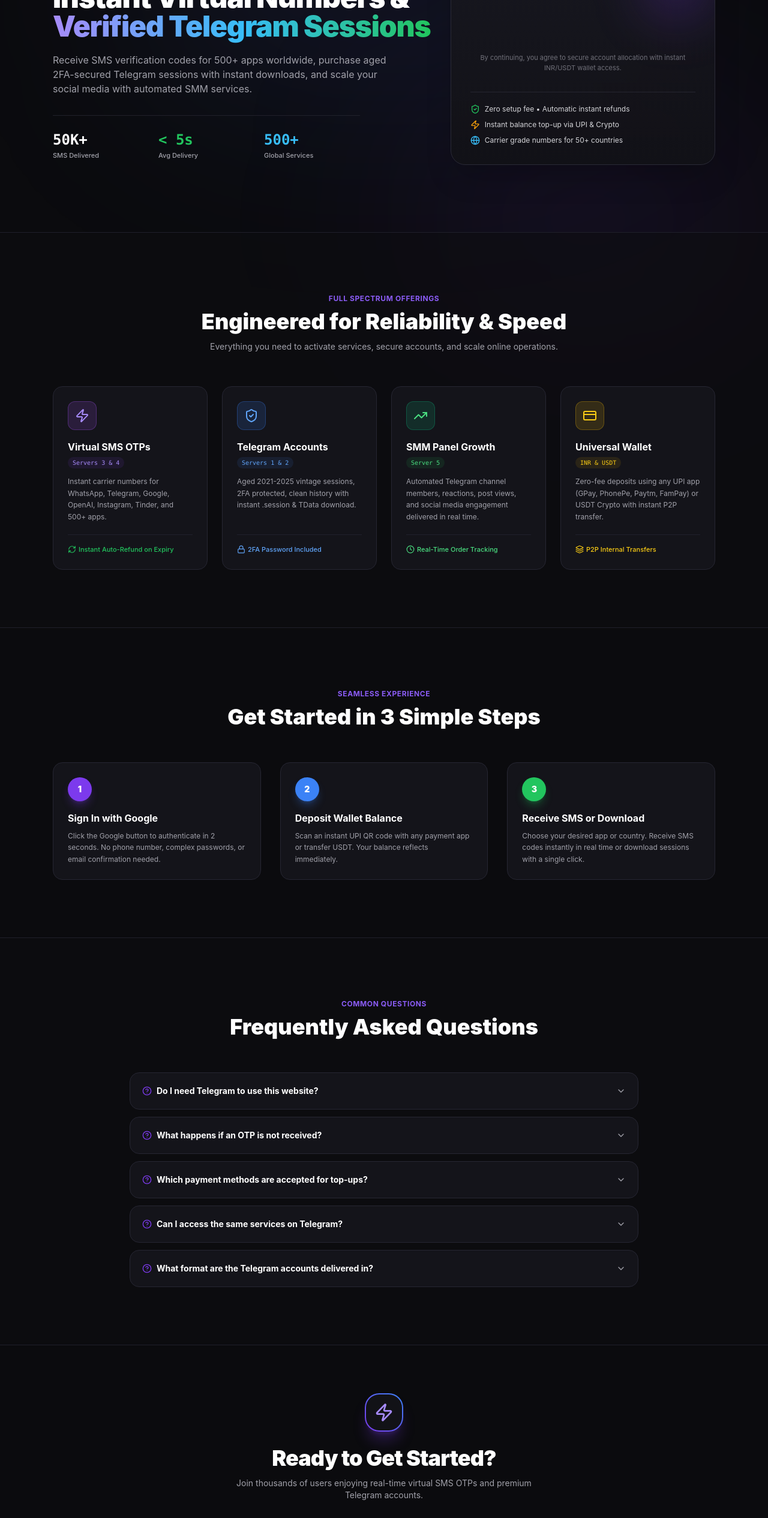
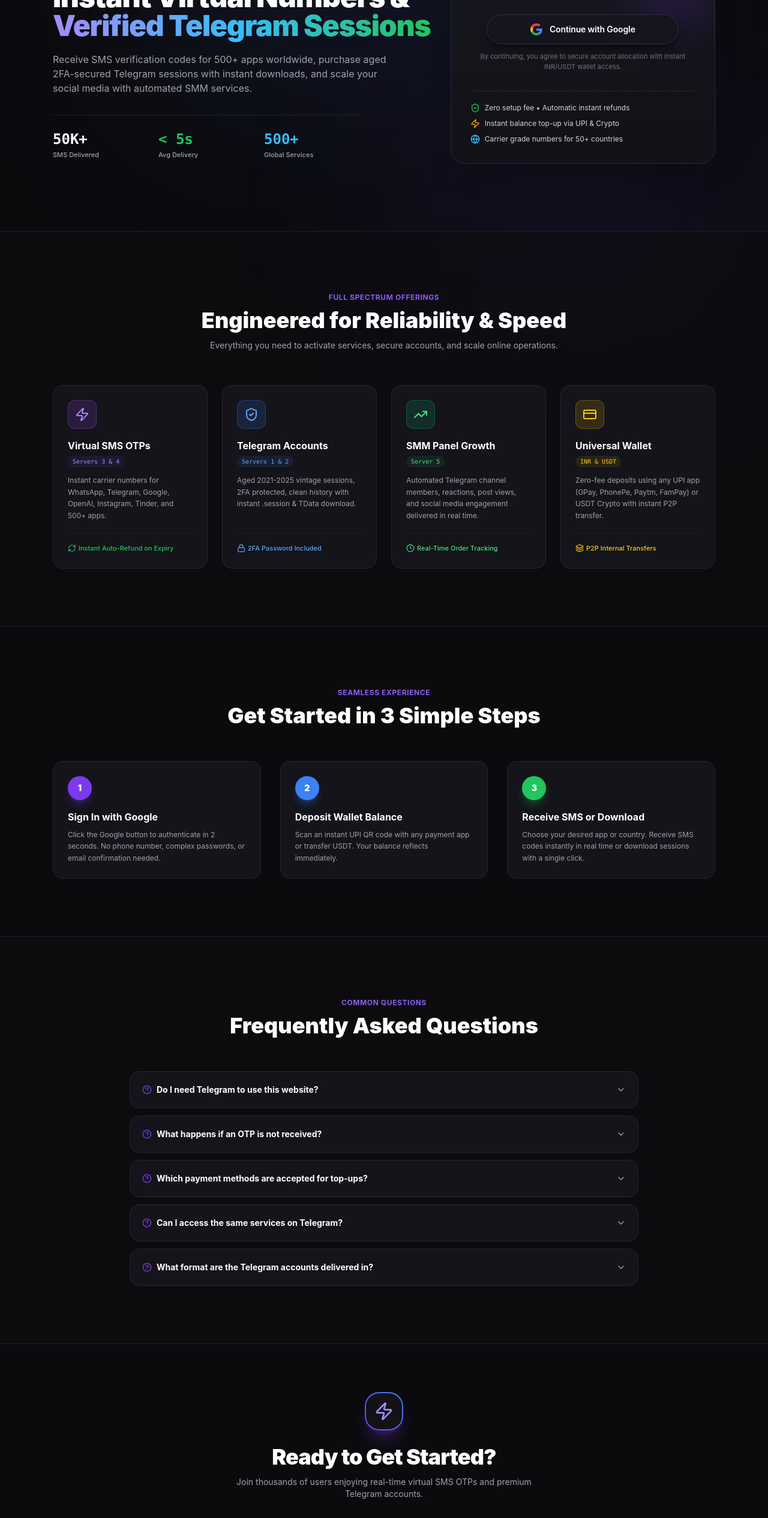
Before and after one commit to ClientCommunity/DaemonMiniapp, a React (Vite) app: page / in a window 1280 px wide. Shown: the part 234-2765 px from the top of the page at 60% size. Built offline with nearby package versions, Linux system fonts and the light colour scheme; no server answers.

Commit message:
fix(ui): implement premium custom dark Google button with transparent GSI overlay and elegant inline spinner

```diff
--- a/src/components/landing/LandingPage.tsx
+++ b/src/components/landing/LandingPage.tsx
@@ -109,7 +109,7 @@
               size: 'large',
               text: 'continue_with',
               shape: 'pill',
-              width: 280,
+              width: 320,
               logo_alignment: 'left',
             });
           }
@@ -121,7 +121,7 @@
               size: 'large',
               text: 'signin_with',
               shape: 'pill',
-              width: 280,
+              width: 320,
               logo_alignment: 'left',
             });
           }
@@ -319,19 +319,53 @@
                     </div>
                   )}
 
-                  <div className="flex flex-col items-center gap-4 py-2 relative">
-                    {isLoading && (
-                      <div className="absolute inset-0 bg-[#121217]/90 backdrop-blur-sm z-20 flex flex-col items-center justify-center gap-2 rounded-2xl">
-                        <div className="w-7 h-7 border-2 border-[#7c3aed] border-t-transparent rounded-full animate-spin" />
-                        <span className="text-xs text-[#c4b5fd] font-medium">
-                          Verifying Google credential &amp; loading wallet...
-                        </span>
+                  {/* Primary Custom Dark Google Login Button */}
+                  <div className="py-2 flex flex-col items-center w-full">
+                    <div className="relative w-full max-w-[320px] h-[50px] mx-auto select-none">
+                      {/* Visual Custom Dark Mode Button */}
+                      <div
+                        className={`w-full h-full rounded-full flex items-center justify-center gap-3 px-5 transition-all duration-200 border ${
+                          isLoading
+                            ? 'bg-[#181824] border-[#7c3aed]/60 shadow-lg shadow-[#7c3aed]/20 cursor-wait'
+                            : 'bg-[#151520] hover:bg-[#1d1d2c] border-[#2e2e42] hover:border-[#7c3aed]/60 shadow-lg shadow-black/40 hover:shadow-[#7c3aed]/15 cursor-pointer active:scale-[0.98]'
+                        }`}
+                      >
+                        {isLoading ? (
+                          <div className="flex items-center gap-2.5">
+                            <div className="w-4 h-4 border-2 border-[#a78bfa] border-t-transparent rounded-full animate-spin" />
+                            <span className="text-xs font-semibold text-[#c4b5fd]">
+                              Signing in with Google...
+                            </span>
+                          </div>
+                        ) : (
+                          <div className="flex items-center gap-3">
+                            <svg className="w-5 h-5 flex-shrink-0" viewBox="0 0 24 24">
+                              <path fill="#4285F4" d="M23.745 12.27c0-.7-.06-1.4-.19-2.07H12v4.51h6.6c-.29 1.52-1.14 2.82-2.4 3.68v3.05h3.88c2.27-2.09 3.665-5.17 3.665-9.17z"/>
+                              <path fill="#34A853" d="M12 24c3.24 0 5.95-1.08 7.93-2.91l-3.88-3.05c-1.08.72-2.45 1.16-4.05 1.16-3.12 0-5.77-2.1-6.72-4.93H1.25v3.15C3.26 21.36 7.33 24 12 24z"/>
+                              <path fill="#FBBC05" d="M5.28 14.27c-.25-.72-.38-1.49-.38-2.27s.13-1.55.38-2.27V6.58H1.25C.45 8.18 0 9.99 0 12s.45 3.82 1.25 5.42l4.03-3.15z"/>
+                              <path fill="#EA4335" d="M12 4.75c1.77 0 3.35.61 4.6 1.8l3.42-3.42C17.95 1.19 15.24 0 12 0 7.33 0 3.26 2.64 1.25 6.58l4.03 3.15c.95-2.83 3.6-4.98 6.72-4.98z"/>
+                            </svg>
+                            <span className="text-sm font-semibold text-white tracking-[-0.01em]">
+                              Continue with Google
+                            </span>
+                          </div>
+                        )}
                       </div>
-                    )}
 
-                    <div className="w-full flex justify-center min-h-[44px] overflow-hidden rounded-full" ref={heroGoogleBtnRef} />
+                      {/* Invisible Google GSI Overlay that triggers native Google OAuth popup */}
+                      <div
+                        ref={heroGoogleBtnRef}
+                        className={`absolute inset-0 overflow-hidden rounded-full cursor-pointer z-10 ${
+                          isLoading ? 'pointer-events-none opacity-0' : 'opacity-[0.0001]'
+                        }`}
+                        style={{
+                          transform: 'scale(1.04)',
+                          transformOrigin: 'center',
+                        }}
+                      />
+                    </div>
 
-                    <p className="text-[11px] text-[#71717a] text-center mt-1">
+                    <p className="text-[11px] text-[#71717a] text-center mt-3">
                       By continuing, you agree to secure account allocation with instant INR/USDT wallet access.
                     </p>
                   </div>
@@ -562,7 +596,47 @@
             </p>
 
             <div className="mt-8 flex flex-col items-center gap-4">
-              <div ref={ctaGoogleBtnRef} className="min-h-[46px]" />
+              <div className="relative w-full max-w-[320px] h-[50px] mx-auto select-none">
+                <div
+                  className={`w-full h-full rounded-full flex items-center justify-center gap-3 px-5 transition-all duration-200 border ${
+                    isLoading
+                      ? 'bg-[#181824] border-[#7c3aed]/60 shadow-lg shadow-[#7c3aed]/20 cursor-wait'
+                      : 'bg-[#151520] hover:bg-[#1d1d2c] border-[#2e2e42] hover:border-[#7c3aed]/60 shadow-lg shadow-black/40 hover:shadow-[#7c3aed]/15 cursor-pointer active:scale-[0.98]'
+                  }`}
+                >
+                  {isLoading ? (
+                    <div className="flex items-center gap-2.5">
+                      <div className="w-4 h-4 border-2 border-[#a78bfa] border-t-transparent rounded-full animate-spin" />
+                      <span className="text-xs font-semibold text-[#c4b5fd]">
+                        Signing in with Google...
+                      </span>
+                    </div>
+                  ) : (
+                    <div className="flex items-center gap-3">
+                      <svg className="w-5 h-5 flex-shrink-0" viewBox="0 0 24 24">
+                        <path fill="#4285F4" d="M23.745 12.27c0-.7-.06-1.4-.19-2.07H12v4.51h6.6c-.29 1.52-1.14 2.82-2.4 3.68v3.05h3.88c2.27-2.09 3.665-5.17 3.665-9.17z"/>
+                        <path fill="#34A853" d="M12 24c3.24 0 5.95-1.08 7.93-2.91l-3.88-3.05c-1.08.72-2.45 1.16-4.05 1.16-3.12 0-5.77-2.1-6.72-4.93H1.25v3.15C3.26 21.36 7.33 24 12 24z"/>
+                        <path fill="#FBBC05" d="M5.28 14.27c-.25-.72-.38-1.49-.38-2.27s.13-1.55.38-2.27V6.58H1.25C.45 8.18 0 9.99 0 12s.45 3.82 1.25 5.42l4.03-3.15z"/>
+                        <path fill="#EA4335" d="M12 4.75c1.77 0 3.35.61 4.6 1.8l3.42-3.42C17.95 1.19 15.24 0 12 0 7.33 0 3.26 2.64 1.25 6.58l4.03 3.15c.95-2.83 3.6-4.98 6.72-4.98z"/>
+                      </svg>
+                      <span className="text-sm font-semibold text-white tracking-[-0.01em]">
+                        Sign In with Google
+                      </span>
+                    </div>
+                  )}
+                </div>
+
+                <div
+                  ref={ctaGoogleBtnRef}
+                  className={`absolute inset-0 overflow-hidden rounded-full cursor-pointer z-10 ${
+                    isLoading ? 'pointer-events-none opacity-0' : 'opacity-[0.0001]'
+                  }`}
+                  style={{
+                    transform: 'scale(1.04)',
+                    transformOrigin: 'center',
+                  }}
+                />
+              </div>
 
               <a
                 href="https://t.me/DeamonOTPbot"
```
